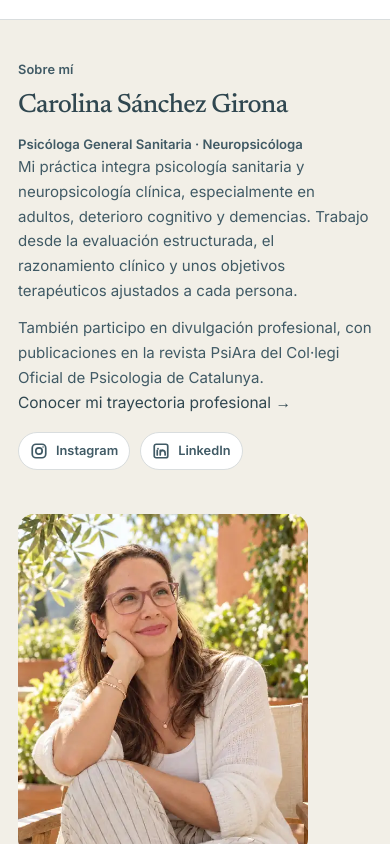
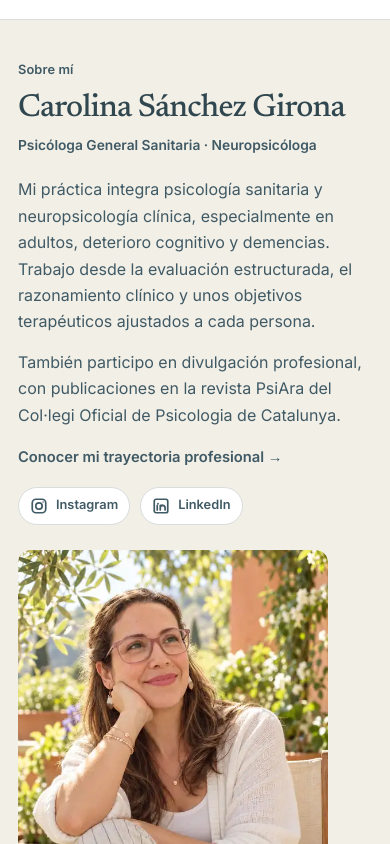
Before and after one commit to carolinasanchezgirona/Portfolio-Carolina, a Next.js app: page / in a window 390 px wide. Shown: the part 4940-5784 px from the top of the page. Built offline with nearby package versions, Linux system fonts and the light colour scheme.

Commit message:
Align About portrait and all copy in a compact responsive two-column composition

```diff
--- a/app/editorial.css
+++ b/app/editorial.css
@@ -1177,3 +1177,80 @@
   .editorial-site .editorial-method .editorial-step-grid{grid-template-columns:1fr;}
   .editorial-site .editorial-method .editorial-method-photo{max-width:240px;}
 }
+
+
+/* Sobre mí: fotografía y presentación forman un único bloque editorial. */
+.editorial-site .editorial-about-grid.editorial-about-refined {
+  display:grid;
+  grid-template-columns:minmax(240px,.72fr) minmax(0,1.28fr);
+  grid-template-areas:"portrait content";
+  gap:clamp(35px,5vw,80px);
+  align-items:center;
+}
+.editorial-site .editorial-about-refined .editorial-about-content {
+  grid-area:content;
+  min-width:0;
+  max-width:650px;
+}
+.editorial-site .editorial-about-refined .editorial-about-content h2 {
+  max-width:none;
+  margin:0;
+  font-size:clamp(2rem,2.75vw,2.65rem);
+  line-height:1.12;
+}
+.editorial-site .editorial-about-refined .editorial-role {
+  margin:9px 0 21px;
+  font-size:.86rem;
+  line-height:1.45;
+}
+.editorial-site .editorial-about-refined .editorial-about-copy {
+  max-width:57ch;
+  margin:0;
+}
+.editorial-site .editorial-about-refined .editorial-about-copy p{
+  margin:0;
+  font-size:1rem;
+  line-height:1.65;
+}
+.editorial-site .editorial-about-refined .editorial-about-copy p+p{margin-top:14px;}
+.editorial-site .editorial-about-refined .editorial-about-more{
+  display:inline-flex;
+  width:fit-content;
+  margin-top:18px;
+  color:#405A65;
+  text-decoration:none;
+  font-size:.92rem;
+  font-weight:600;
+  line-height:1.5;
+}
+.editorial-site .editorial-about-refined .editorial-about-more:hover{text-decoration:underline;}
+.editorial-site .editorial-about-refined .editorial-about-social{margin-top:17px;}
+.editorial-site .editorial-about-refined .editorial-about-photo {
+  grid-area:portrait;
+  width:100%;
+  max-width:345px;
+  margin:0;
+  justify-self:center;
+  overflow:hidden;
+  border-radius:12px;
+}
+.editorial-site .editorial-about-refined .editorial-about-photo img{
+  display:block;
+  width:100%;
+  height:auto;
+  aspect-ratio:4/5;
+  object-fit:cover;
+  object-position:center 30%;
+}
+@media(max-width:800px){
+  .editorial-site .editorial-about-grid.editorial-about-refined {
+    grid-template-columns:1fr;
+    grid-template-areas:"content" "portrait";
+    align-items:start;
+    gap:25px;
+  }
+  .editorial-site .editorial-about-refined .editorial-about-photo{
+    width:min(100%,310px);
+    justify-self:start;
+  }
+}
```
